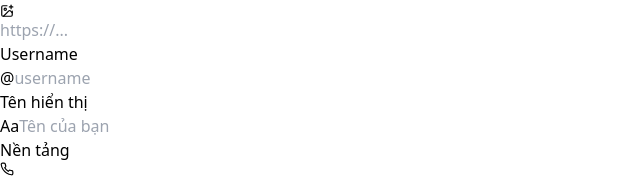
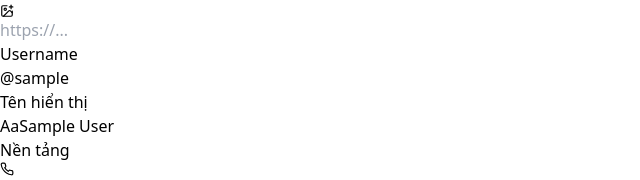
Before and after one commit to BuiThienHoang221204/ui-user-service, a React (Vite) app: page /users in a window 1280 px wide. Shown: the part 238-418 px from the top of the page, without its empty margins (0-640 px from the left). Built offline with nearby package versions, Linux system fonts and the light colour scheme; no server answers; sample sign-in values are in the browser's storage.

Commit message:
fix: call api usser

```diff
--- a/src/features/users/pages/UserListPage.tsx
+++ b/src/features/users/pages/UserListPage.tsx
@@ -128,6 +128,24 @@ export const UserListPage: React.FC = () => {
     : null;
 
   const displayUser = (normalizedProfile as ViewUser | undefined) || fallbackUser;
+
+  useEffect(() => {
+    if (!displayUser) return;
+
+    const stored = readProfileDraft();
+    setDraft((current) => ({
+      avatarUrl: current.avatarUrl || stored.avatarUrl || displayUser.avatarUrl || '',
+      username: displayUser.username || '',
+      fullName: displayUser.fullName || '',
+      phone: displayUser.phone || '',
+    }));
+  }, [
+    displayUser?.id,
+    displayUser?.username,
+    displayUser?.fullName,
+    displayUser?.phone,
+    displayUser?.avatarUrl,
+  ]);
 
   const mergedUser = useMemo(() => {
     if (!displayUser) return null;
```
Also changed, not shown: 1 other file (tests, documents, lock files or other folders).
